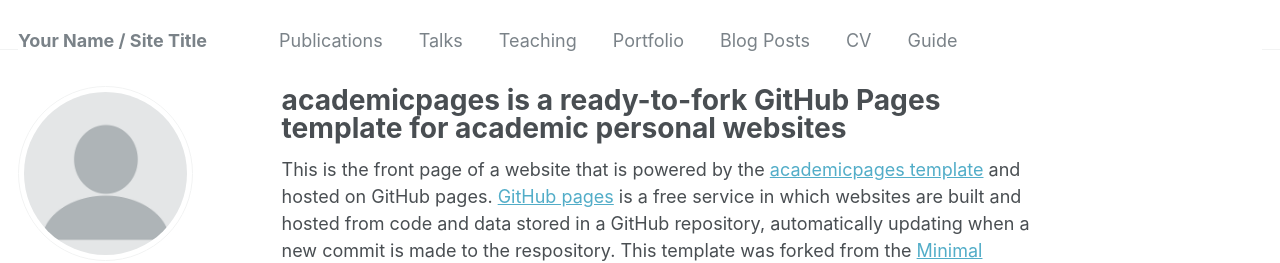
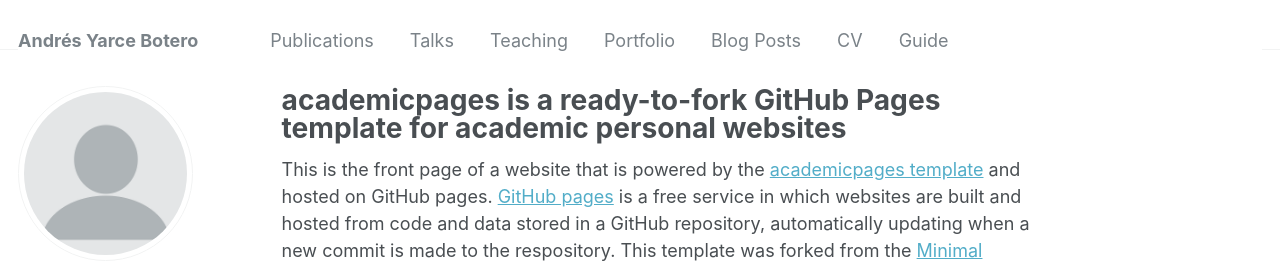
Before and after one commit to ayarceb/ayarceb.github.io, a Jekyll site: the page built from _pages/about.md, in a window 1280 px wide. Shown: the top 263 px of the page. Built offline with Jekyll 4.4.1, drawn with Linux system fonts in a browser that asks for light colours; some web fonts are replaced.

Commit message:
Update _config.yml

```diff
--- a/_config.yml
+++ b/_config.yml
@@ -8,11 +8,11 @@
 
 # Basic Site Settings
 locale                   : "en-US"
-title                    : "Your Name / Site Title"
+title                    : "Andrés Yarce Botero"
 title_separator          : "-"
 name                     : &name "Andrés Yarce Botero"
 description              : &description "Ph.D. in Applied Mathematics TUDelft / Ph.D Mathematical Engineering EAFIT. Physical Engineer - EAFIT, MSc Applied Physics - EAFIT. Assimilation of satellite data in large-scale models such as transport chemistry."
-url                      : https://academicpages.github.io # the base hostname & protocol for your site e.g. "https://mmistakes.github.io"
+url                      : https://ayarceb.github.io # the base hostname & protocol for your site e.g. "https://mmistakes.github.io"
 baseurl                  : "" # the subpath of your site, e.g. "/blog"
 repository               : "academicpages/academicpages.github.io"
 
```
